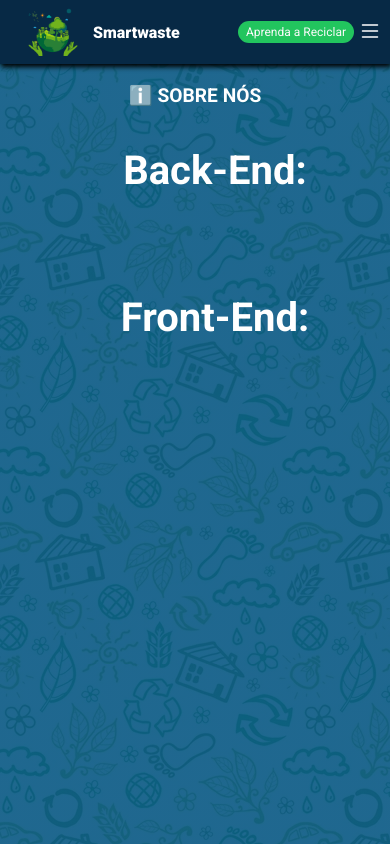
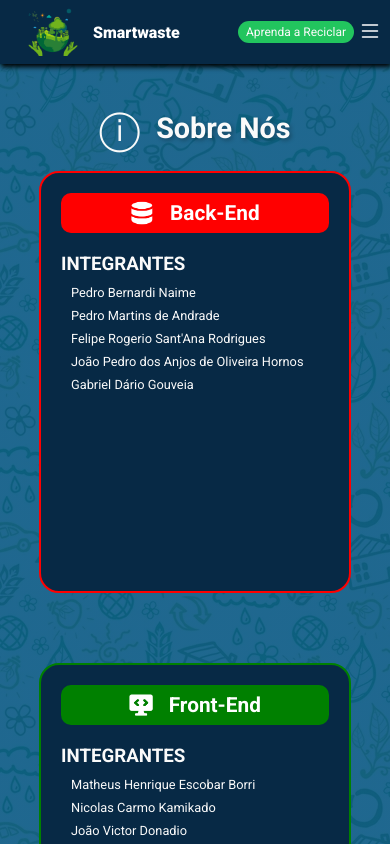
Before and after one commit to irrobs/Front-end-azul, a React (Vite) app: page /about in a window 390 px wide. Shown: the top 844 px of the page. Built offline with nearby package versions, Linux system fonts and the light colour scheme.

Commit message:
finalizar layout da pagina about e adcionar responsividade da mesma

```diff
--- a/src/App.jsx
+++ b/src/App.jsx
@@ -2,6 +2,7 @@ import { BrowserRouter, Route, Routes } from "react-router-dom";
 import AppLayout from "./ui/AppLayout";
 import Home from "./front-azul/home/Home";
 import Info from "./front-azul/info/Info";
+
 import About from "./front-azul/about/About";
 import FrontEndVerde from "./front-verde/pages/FrontEndVerde";
 
--- a/src/front-azul/about/About.css
+++ /dev/null
@@ -1,26 +0,0 @@
-.conteiner {
-  padding-top: 40px;
-  text-align: center;
-  /* background-image: url("");
-  background-size: 20%;
-  background-position: right bottom;
-  background-repeat: no-repeat; */
-}
-.conteiner h2 {
-  color: white;
-  margin-bottom: 40px;
-  font-size: 40px;
-  display: flex;
-  flex-direction: column;
-}
-
-.section {
-  font-size: 40px;
-  margin-bottom: 20px;
-  display: flex;
-  flex-direction: column;
-  color: white;
-  padding: 40px;
-  padding-left: 80px;
-  text-align: start;
-}
--- a/src/front-azul/about/About.jsx
+++ b/src/front-azul/about/About.jsx
@@ -1,17 +1,48 @@
-import "./About.css";
+import "./style.css";
 
 export default function About() {
   return (
     <div className="container">
-      <h2> ℹ️ SOBRE NÓS</h2>
+      <div className="header">
+        <span className="info-icon">ⓘ</span>
+        <h1 className="about-title">Sobre Nós</h1>
+      </div>
 
       <div className="section">
-        <strong>Back-End:</strong>
-        <p id="backend_infor"></p>
-      </div>
-      <div className="section">
-        <strong>Front-End:</strong>
-        <p id="frontend_infor"></p>
+        <div className="theme back-end">
+          <div className="logo logo-back">
+            <img src="../../../public/assets/LogoBack.png" alt="LogoBack" />
+            <h2>Back-End</h2>
+          </div>
+
+          <h3>INTEGRANTES</h3>
+          <ul>
+            <li>Pedro Bernardi Naime</li>
+            <li>Pedro Martins de Andrade</li>
+            <li>Felipe Rogerio Sant&apos;Ana Rodrigues</li>
+            <li>João Pedro dos Anjos de Oliveira Hornos</li>
+            <li>Gabriel Dário Gouveia</li>
+          </ul>
+        </div>
+
+        <div className="theme front-end">
+          <div className="logo logo-front">
+            <img src="../../../public/assets/LogoFront.png" alt="LogoFront" />
+            <h2>Front-End</h2>
+          </div>
+
+          <h3>INTEGRANTES</h3>
+          <ul>
+            <li>Matheus Henrique Escobar Borri</li>
+            <li>Nicolas Carmo Kamikado</li>
+            <li>João Victor Donadio</li>
+            <li>Matheus Ramil Miranda</li>
+            <li>Daniel Riani de Oliveira Leite</li>
+            <li>Pedro Henrique Parelli</li>
+            <li>Thiago Maicky Alves Martins</li>
+            <li>Thiago Dantasde Farias</li>
+          </ul>
+        </div>
       </div>
     </div>
   );
--- /dev/null
+++ b/src/front-azul/about/style.css
@@ -0,0 +1,114 @@
+.header {
+  font-size: 3rem;
+  text-align: center;
+  padding: 20px;
+  display: flex;
+  align-items: center;
+  gap: 2rem;
+}
+
+.about-title {
+  margin: 0;
+}
+
+.info-icon {
+  font-size: 5rem;
+}
+
+.section {
+  display: flex;
+  justify-content: space-between;
+  width: 50vw;
+  gap: 50px;
+  font-size: 2rem;
+}
+
+.theme {
+  width: 100%;
+  padding: 30px;
+  border-radius: 20px;
+  background-color: #072945;
+  border-radius: 20px;
+}
+
+.back-end {
+  border: 2px solid red;
+}
+
+.logo {
+  display: flex;
+  align-items: center;
+  justify-content: center;
+  gap: 2rem;
+  padding: 1rem 2rem;
+  margin-bottom: 20px;
+  border-radius: 10px;
+}
+.logo h2 {
+  font-size: 2.6rem;
+}
+.logo img {
+  width: 10%;
+}
+
+.logo-back {
+  background-color: red;
+}
+
+.logo-front {
+  background-color: green;
+}
+
+.front-end {
+  border: 2px solid green;
+}
+
+ul {
+  list-style-type: none;
+
+  font-size: 2rem;
+  display: flex;
+  flex-direction: column;
+  gap: 1rem;
+  margin-top: 10px;
+  margin-left: 10px;
+}
+
+@media (max-width: 1450px) {
+  .section {
+    width: 80vw;
+  }
+}
+
+@media (max-width: 900px) {
+}
+
+@media (max-width: 1250px) {
+  .theme {
+    padding: 20px;
+  }
+  ul {
+    font-size: 1.6rem;
+  }
+}
+
+@media (max-width: 650px) {
+  .section {
+    flex-direction: column;
+  }
+
+  .theme {
+    margin-bottom: 20px;
+    min-height: 50vh;
+  }
+
+  ul {
+    font-size: 2rem;
+  }
+}
+
+@media (max-width: 400px) {
+  ul {
+    font-size: 1.6rem;
+  }
+}
--- a/src/front-azul/home/Home.jsx
+++ b/src/front-azul/home/Home.jsx
@@ -9,6 +9,20 @@ export default function Home() {
 
   function handleSubmit(e) {
     e.preventDefault();
+
+    fetch("https://descartebolados2.vercel.app/api/locaisDescarte")
+      .then((response) => {
+        if (!response.ok) {
+          throw new Error(`HTTP error! status: ${response.status}`);
+        }
+        return response.json(); // Parse the JSON response
+      })
+      .then((data) => {
+        console.log("Data received:", data); // Log the data
+      })
+      .catch((error) => {
+        console.error("Error fetching data:", error); // Handle any errors
+      });
 
     if (tipoReciclagem === "") {
       return alert("Escolha uma das opções");
```
Also changed, not shown: public/assets/LogoBack.png (added), public/assets/LogoFront.png (added).
